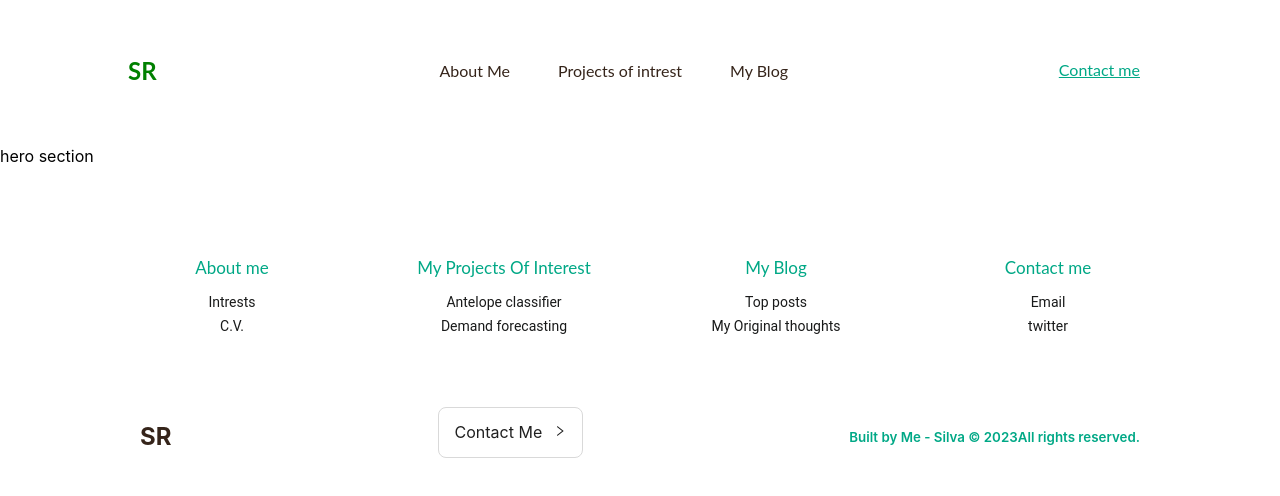
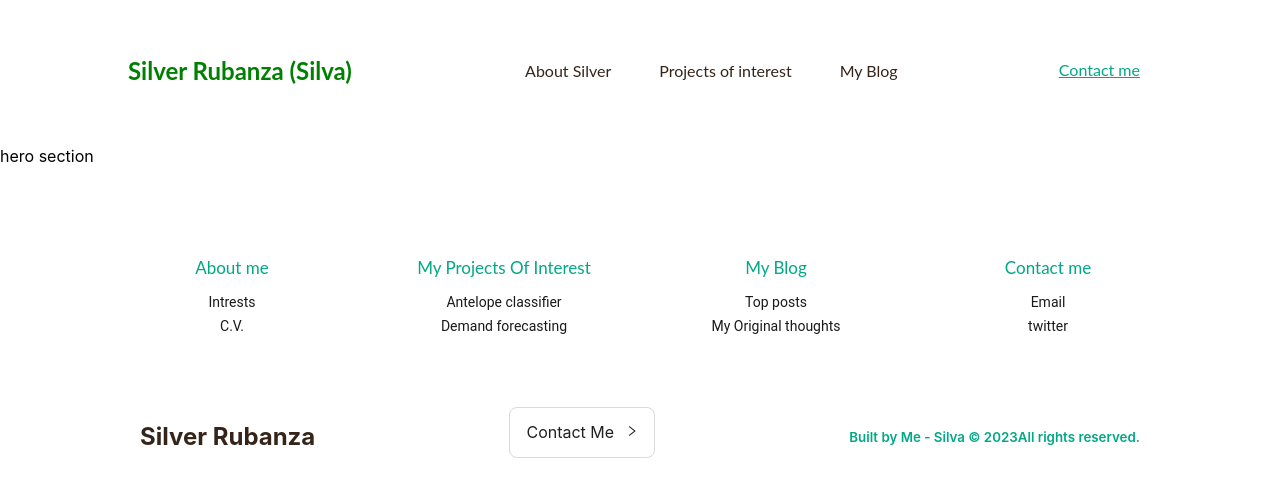
Before and after one commit to rubanzasilva/my-website, a React (Create React App) app: page / in a window 1280 px wide. Shown: the top 496 px of the page. Built offline with nearby package versions, Linux system fonts and the light colour scheme.

Commit message:
navbar changes

```diff
--- a/src/components/footer/index.js
+++ b/src/components/footer/index.js
@@ -80,7 +80,7 @@ const Footer = () => {
             <SocialMedia>
                 <SocialMediaWrap>
                     <SocialLogo to="/">
-                    <p>SR</p>
+                    <p>Silver Rubanza</p>
                     {/* <Img src={logo} alt='SUWIK INVESTMENTS'/> */}
                     </SocialLogo>
                     <Collapse id="accordionWrapper" accordion expandIconPosition='right' style={{fontSize:"16px" , backgroundColor:"#fff" , marginBottom:"8px"}}>
--- a/src/components/navBar/index.js
+++ b/src/components/navBar/index.js
@@ -14,7 +14,7 @@ const Navbar = ({toggle,img,alt}) => {
           <Nav>
               <NavBarContainer>
                   <NavLogo to='/'>
-                  SR
+                  Silver Rubanza (Silva)
                       {/* <Img src={logo} alt={alt}/> */}
                   </NavLogo>
 
@@ -24,7 +24,7 @@ const Navbar = ({toggle,img,alt}) => {
 
                   <NavMenu>
                       <NavItem>
-                          <NavLinks to="/"> About Me </NavLinks>
+                          <NavLinks to="/"> About Silver </NavLinks>
                           {/* <NavLinks to="/ContactUs">About Zicofe</NavLinks> */}
                       </NavItem>
 
@@ -32,7 +32,7 @@ const Navbar = ({toggle,img,alt}) => {
                       <NavItem>
 
                           {/* <NavLinks to="/cafe">Zicofe Cafe</NavLinks> */}
-                          <NavLinks to="/">Projects of intrest</NavLinks>
+                          <NavLinks to="/">Projects of interest</NavLinks>
                       </NavItem>
 
 
```
